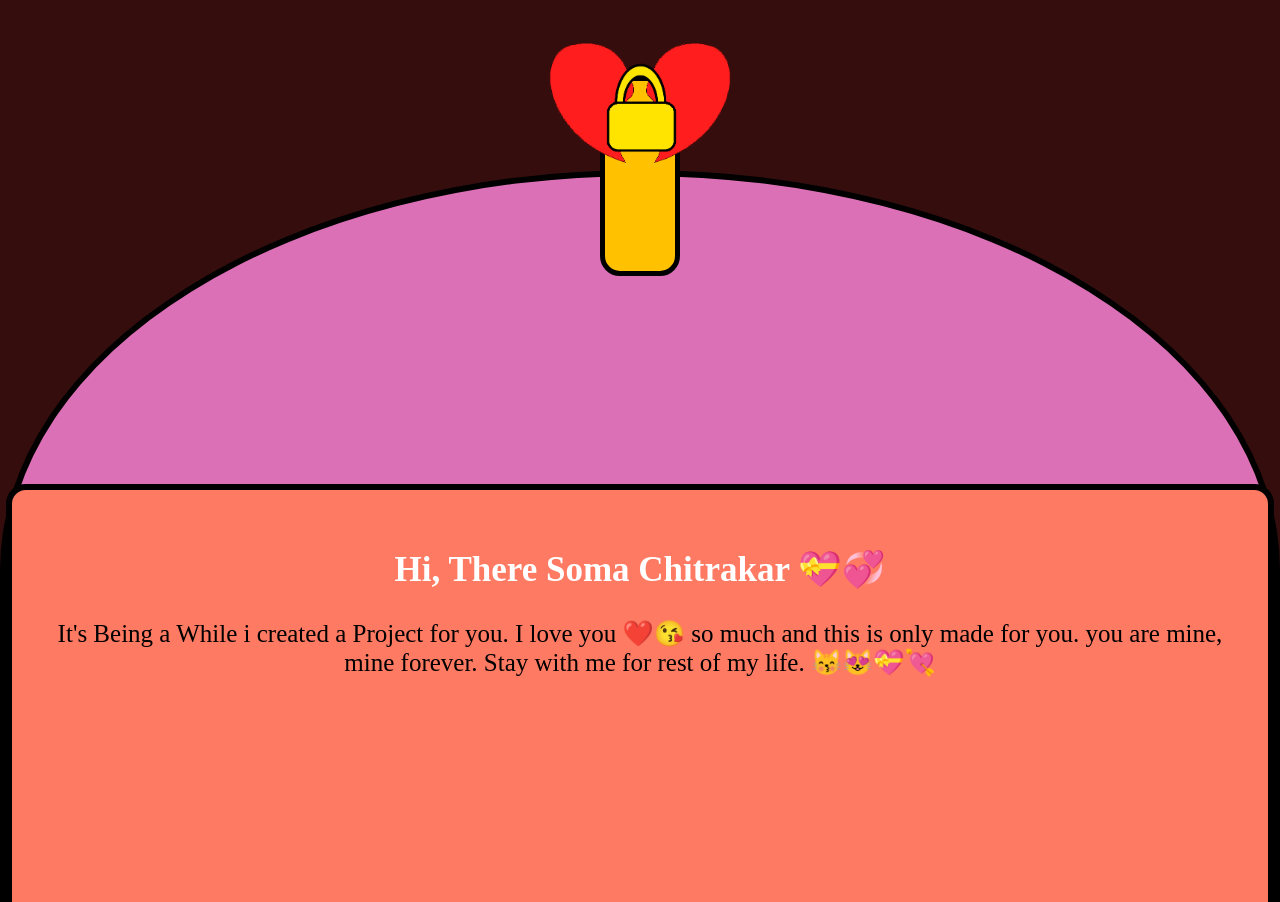
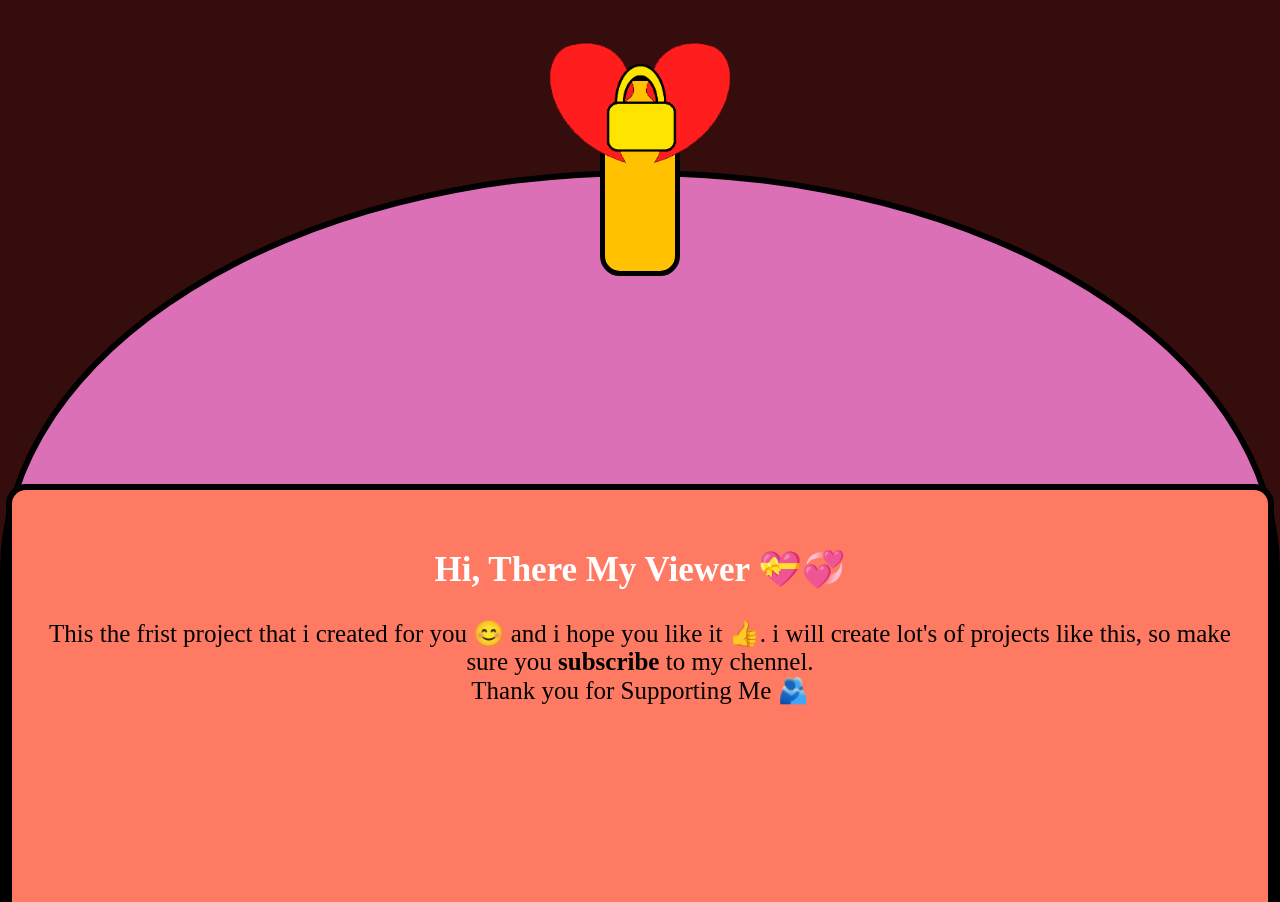
Before and after one commit to samiran845/Heart-Lock, a plain HTML site: page index.html in a window 1280 px wide. Shown: the part 350-1252 px from the top of the page. Drawn offline with Linux system fonts and the light colour scheme.

Commit message:
modified for youtube

```diff
--- a/index.html
+++ b/index.html
@@ -18,8 +18,8 @@
             <div class="lock"></div>
         </div>
         <div class="contain">
-            <h2>Hi, There Soma Chitrakar 💝💞</h2>
-            <p>It's Being a While i created  a Project for you. I love you ❤️😘 so much and this is only made for you. you are mine, mine forever. Stay with me for rest of my life. 😽😻💝💘</p>
+            <h2>Hi, There My Viewer 💝💞</h2>
+            <p>This the frist project that i created for you 😊 and i hope you like it 👍. i will create lot's of projects like this, so make sure you <b>subscribe</b> to my chennel.<br> Thank you for Supporting Me 🫂</p>
         </div>
     </div>
 
```
